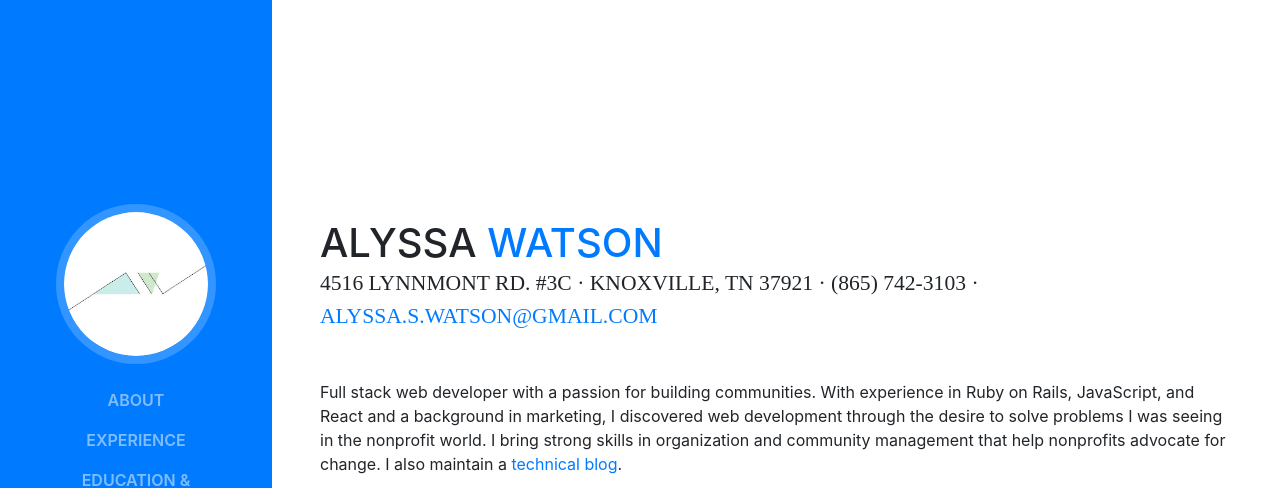
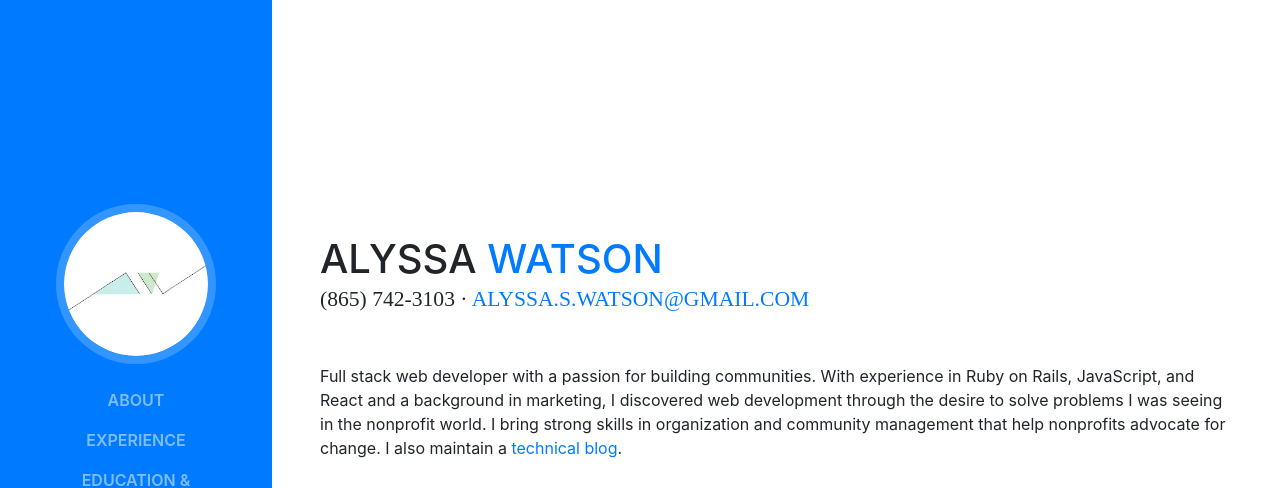
Before and after one commit to alyssaswatson/alyssa_watson_info, a website with bundled scripts: page index.html in a window 1280 px wide. Shown: the top 488 px of the page. Built offline with nearby package versions, Linux system fonts and the light colour scheme; a web font is replaced by a local one.

Commit message:
remove address

```diff
--- a/index.html
+++ b/index.html
@@ -65,7 +65,7 @@
           <h1 class="mb-0">Alyssa
             <span class="text-primary">Watson</span>
           </h1>
-          <div class="subheading mb-5">4516 Lynnmont Rd. #3C · Knoxville, TN 37921 · (865) 742-3103 ·
+          <div class="subheading mb-5">(865) 742-3103 ·
             <a href="mailto:alyssa.s.watson@gmail.com">alyssa.s.watson@gmail.com</a>
           </div>
           <p class="mb-5">Full stack web developer with a passion for building communities. With experience in Ruby on Rails, JavaScript, and React and a background in marketing, I discovered web development through the desire to solve problems I was seeing in the nonprofit world. I bring strong skills in organization and community management that help nonprofits advocate for change. I also maintain a <a href="https://alyssaswatson.github.io/alyssa_watson_blog/index.html">technical blog</a>.</p>
```
